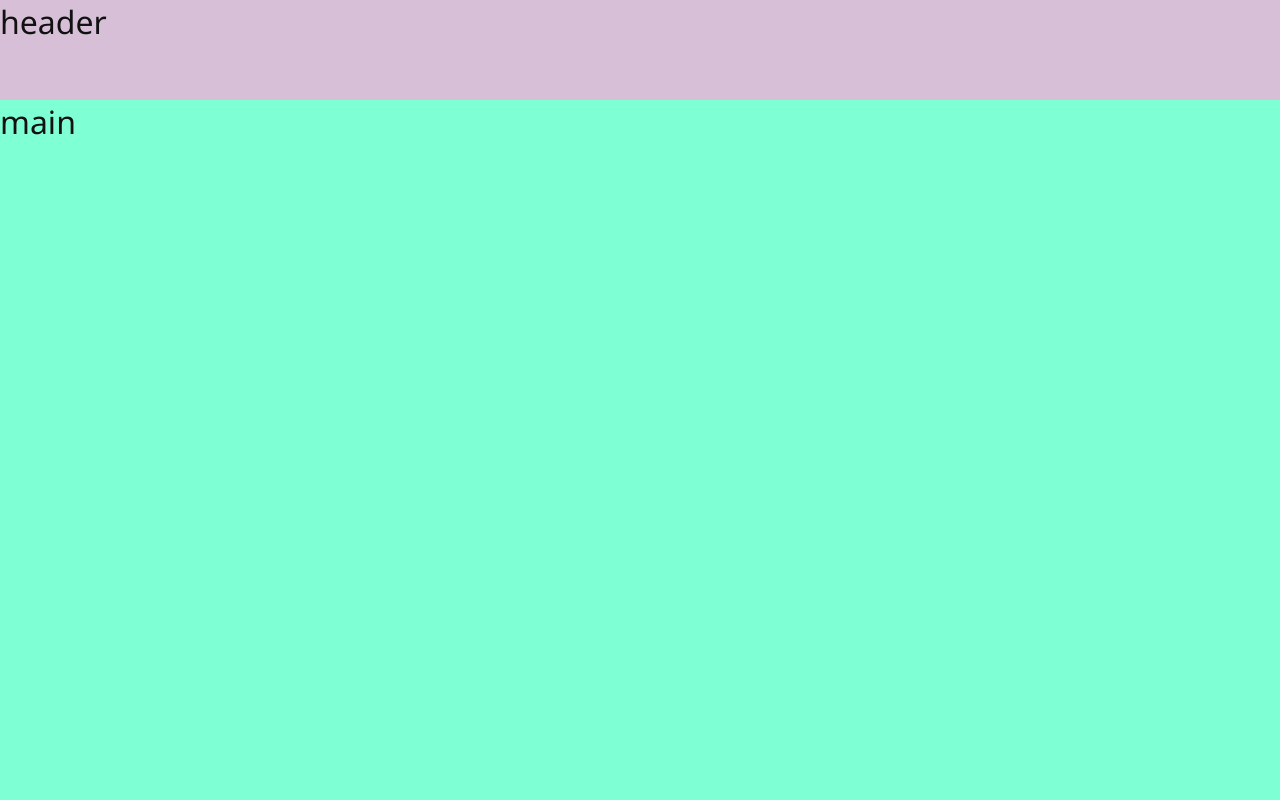
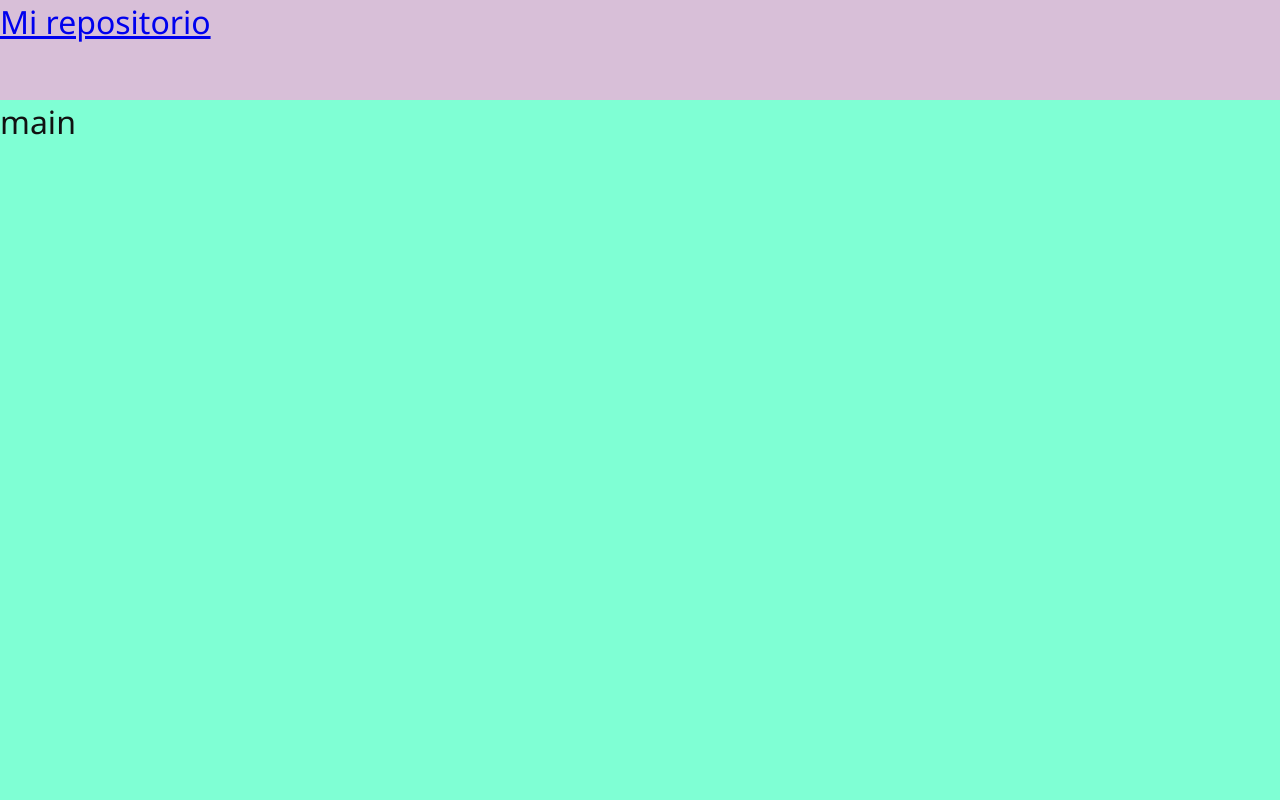
Before and after one commit to thejua1n/mi-repositorio-1, a plain HTML site: page index.html in a window 1280 px wide. Shown: the top 800 px of the page. Drawn offline with Linux system fonts and the light colour scheme.

Commit message:
se agrego un logo

```diff
--- a/index.html
+++ b/index.html
@@ -11,7 +11,9 @@
 <body>
     <!-- header -->
     <header class="header">
-        header
+        <div class="logo">
+            <a href="index.html" class="logo__link">Mi repositorio</a>
+        </div>
     </header>
 
     <!-- main -->
```
